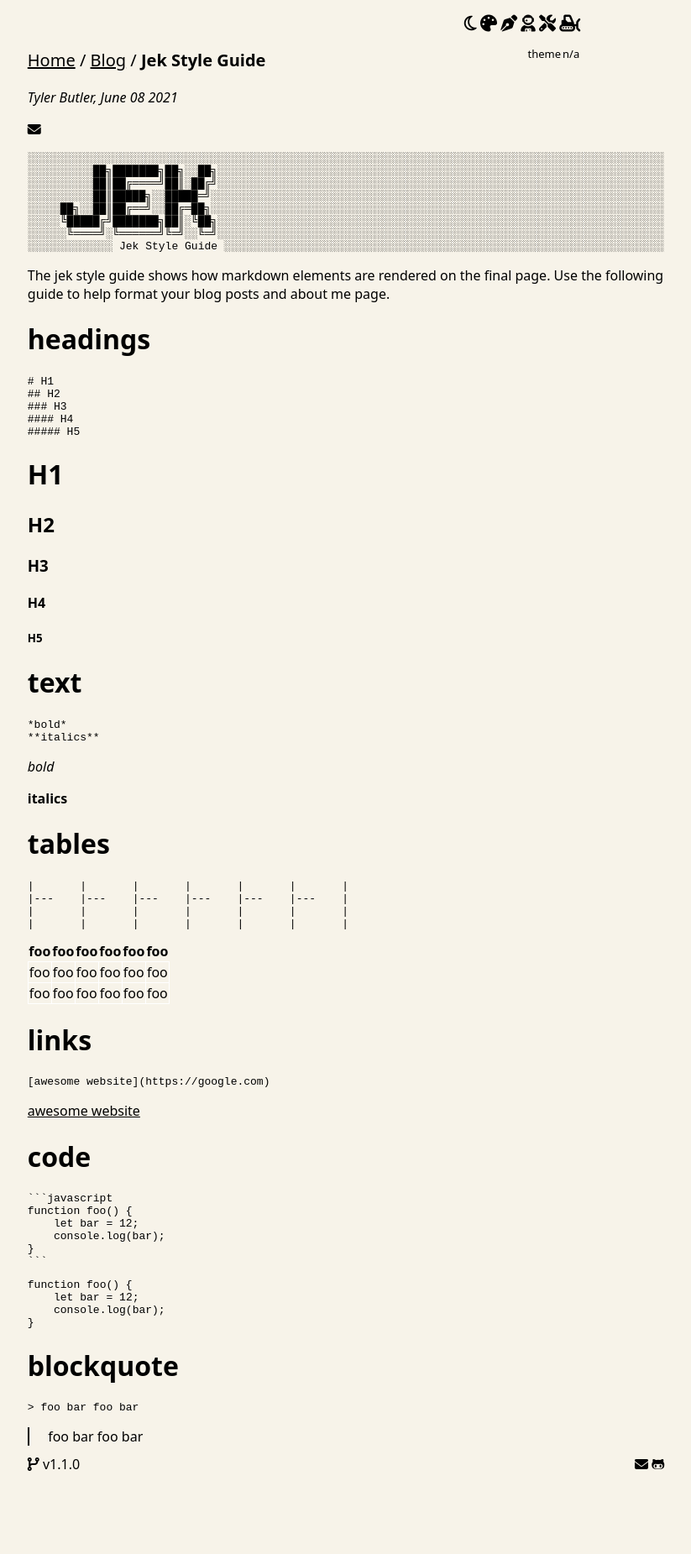
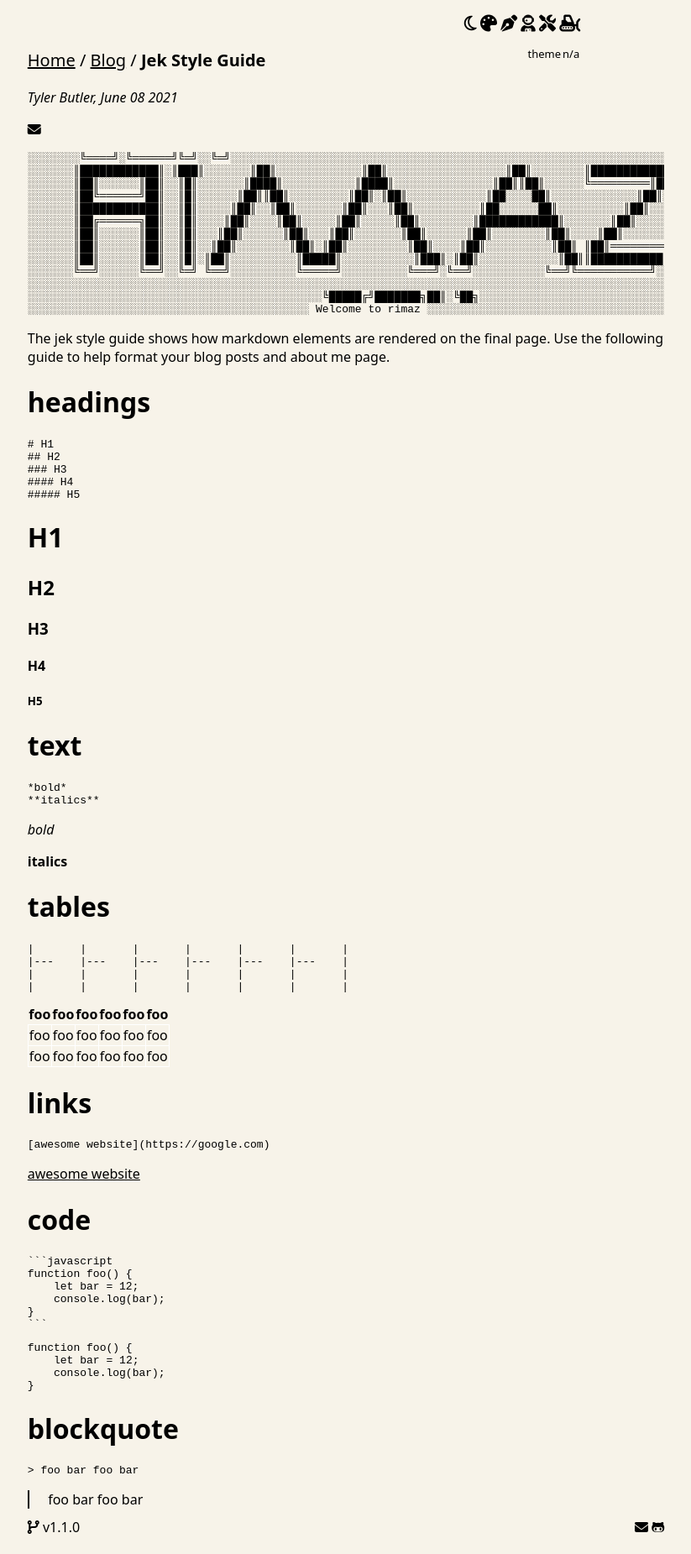
Before and after one commit to rimazmo/rimaz, a Jekyll site: the page built from _posts/2021-06-08-jek-style-guide.md, in a window 1280 px wide. Shown: the whole page at 84% size, without its empty margins (228-1051 px from the left). Built offline with Jekyll 4.4.1, drawn with Linux system fonts in a browser that asks for light colours; nearby versions of some CDN libraries; before the commit the page ends 1776 px from its top, so only the background shows below that.

Commit message:
Update 2021-06-08-jek-style-guide.md

````diff
--- a/_posts/2021-06-08-jek-style-guide.md
+++ b/_posts/2021-06-08-jek-style-guide.md
@@ -7,14 +7,19 @@ author: Tyler Butler
 ---
 
 ```text
-░░░░░░░░░░░░░░░░░░░░░░░░░░░░░░░░░░░░░░░░░░░░░░░░░░░░░░░░░░░░░░░░░░░░░░░░░░░░░░░░░░░░░░░░░░░░░░░░░░░░░░░░░░░░░░░░░░░░░░░░░░░░░░░░░░░░░░░░░░░░░░░░░░░░░░░░░░░░░░░░░░░░░░░░░
-░░░░░░░░░░██╗███████╗██╗░░██╗░░░░░░░░░░░░░░░░░░░░░░░░░░░░░░░░░░░░░░░░░░░░░░░░░░░░░░░░░░░░░░░░░░░░░░░░░░░░░░░░░░░░░░░░░░░░░░░░░░░░░░░░░░░░░░░░░░░░░░░░░░░░░░░░░░░░░░░░░░░░
-░░░░░░░░░░██║██╔════╝██║░██╔╝░░░░░░░░░░░░░░░░░░░░░░░░░░░░░░░░░░░░░░░░░░░░░░░░░░░░░░░░░░░░░░░░░░░░░░░░░░░░░░░░░░░░░░░░░░░░░░░░░░░░░░░░░░░░░░░░░░░░░░░░░░░░░░░░░░░░░░░░░░░░
-░░░░░░░░░░██║█████╗░░█████═╝░░░░░░░░░░░░░░░░░░░░░░░░░░░░░░░░░░░░░░░░░░░░░░░░░░░░░░░░░░░░░░░░░░░░░░░░░░░░░░░░░░░░░░░░░░░░░░░░░░░░░░░░░░░░░░░░░░░░░░░░░░░░░░░░░░░░░░░░░░░░░
-░░░░░██╗░░██║██╔══╝░░██╔═██╗░░░░░░░░░░░░░░░░░░░░░░░░░░░░░░░░░░░░░░░░░░░░░░░░░░░░░░░░░░░░░░░░░░░░░░░░░░░░░░░░░░░░░░░░░░░░░░░░░░░░░░░░░░░░░░░░░░░░░░░░░░░░░░░░░░░░░░░░░░░░░
-░░░░░╚█████╔╝███████╗██║░╚██╗░░░░░░░░░░░░░░░░░░░░░░░░░░░░░░░░░░░░░░░░░░░░░░░░░░░░░░░░░░░░░░░░░░░░░░░░░░░░░░░░░░░░░░░░░░░░░░░░░░░░░░░░░░░░░░░░░░░░░░░░░░░░░░░░░░░░░░░░░░░░
-░░░░░░╚════╝░╚══════╝╚═╝░░╚═╝░░░░░░░░░░░░░░░░░░░░░░░░░░░░░░░░░░░░░░░░░░░░░░░░░░░░░░░░░░░░░░░░░░░░░░░░░░░░░░░░░░░░░░░░░░░░░░░░░░░░░░░░░░░░░░░░░░░░░░░░░░░░░░░░░░░░░░░░░░░░
-░░░░░░░░░░░░░ Jek Style Guide ░░░░░░░░░░░░░░░░░░░░░░░░░░░░░░░░░░░░░░░░░░░░░░░░░░░░░░░░░░░░░░░░░░░░░░░░░░░░░░░░░░░░░░░░░░░░░░░░░░░░░░░░░░░░░░░░░░░░░░░░░░░░░░░░░░░░░░░░░░░
+░░░░░░░░╚════╝░╚══════╝╚═╝░░╚═╝░░░░░░░░░░░░░░░░░░░░░░░░░░░░░░░░░░░░░░░░░░░░░░░░░░░░░░░░░░░░░░░░░░░░░░░░░░░░░░░░░░░░░░░░░░░░░░░░░░░░░░░░░░░░░░░░░░░░░░░░░░░░░░░░░░░░░░░░░░░░░░░░░░░░░░░░░░░░░░░░░░░░░░░░░░░░░░░░░░░░░░░░░░░░░░░░░░░░░░░░░░░░░░░░░░░░░░░░░░░░░░░░░░░░░░░░░░░░░░░░░░░░░░░░░░░░░░░░░░░░░░░░░░░░░░░░░░░░░░░░░░░░░░░░░░░░░░░░░░░░░░░░░░░░░░░░░░░░░░░░░░░░░░░ ░░░░░░░░░░░░░░░░░░░░░░░░░░░░░░░░░░░░░░░░░░░░░░░░░░░░░░░░░░░░░░░░░░░░░░░░░░░░░░░░░░░░░░░░░░░░░░░░░░░░░░░░░░░░░░░░░░░░░░░░░░░░░░░░░░░░░░░░░░░░░░░░░░░░░░░░░░░░░░░░░░░░░░░░░░░░░░░░░░░ ░░░░░░░╔════════════╗ ╔═══╗░░░░░░░╔══╗░░░░░░░░░░░░░╔══╗░░░░░░░░░░░░░░░░░░╔══╗░░░░░░░░╔════════════╗░░░░░░░░░░░░░░░░░░░░░░░░░░░░░░░░░░░░░░░░░░░░░░░░░░░░░░░░░░░░░░░░░░░░░░░░░░░░░░░░
+░░░░░░░║████████████║░║███║░░░░░░░║██║░░░░░░░░░░░░░║██║░░░░░░░░░░░░░░░░░░║██║░░░░░░░░║████████████║░░░░░░░░░░░░░░░░░░░░░░░░░░░░░░░░░░░░░░░░░░░░░░░░░░░░░░░░░░░░░░░░░░░░░░░░░░░░░░░░
+░░░░░░░║██║░░░░░░║██║░░║█║░░░░░░░║████║░░░░░░░░░░░║████║░░░░░░░░░░░░░░░║██║║██║░░░░░░╚═════════║██║░░░░░░░░░░░░░░░░░░░░░░░░░░░░░░░░░░░░░░░░░░░░░░░░░░░░░░░░░░░░░░░░░░░░░░░░░░░░░░░░
+░░░░░░░║██╚══════╝██║░░║█║░░░░░░║██║║██║░░░░░░░░░║██║░║██║░░░░░░░░░░░░║██░░░░██║░░░░░░░░░░░░░║██║░░░░░░░░░░░░░░░░░░░░░░░░░░░░░░░░░░░░░░░░░░░░░░░░░░░░░░░░░░░░░░░░░░░░░░░░░░░░░░░░░░
+░░░░░░░║████████████║░░║█║░░░░░║██║░░║██║░░░░░░░║██║░░░║██║░░░░░░░░░░║██░░░░░░██║░░░░░░░░░░║██║░░░░░░░░░░░░░░░░░░░░░░░░░░░░░░░░░░░░░░░░░░░░░░░░░░░░░░░░░░░░░░░░░░░░░░░░░░░░░░░░░░░░
+░░░░░░░║██╔══════╗██║░░║█║░░░░║██║░░░░║██║░░░░░║██║░░░░░║██║░░░░░░░░║████████████║░░░░░░░║██║░░░░░░░░░░░░░░░░░░░░░░░░░░░░░░░░░░░░░░░░░░░░░░░░░░░░░░░░░░░░░░░░░░░░░░░░░░░░░░░░░░░░░░
+░░░░░░░║██║░░░░░░║██║░░║█║░░░║██║░░░░░░║██║░░░║██║░░░░░░░║██║░░░░░░║██║░░░░░░░░║██║░░░░║██║░░░░░░░░░░░░░░░░░░░░░░░░░░░░░░░░░░░░░░░░░░░░░░░░░░░░░░░░░░░░░░░░░░░░░░░░░░░░░░░░░░░░░░░░
+░░░░░░░║██║░░░░░░║██║░░║█║░░║██║░░░░░░░░║██║░║██║░░░░░░░░░║██║░░░░║██║░░░░░░░░░░║██║ ║██║════════╗░░░░░░░░░░░░░░░░░░░░░░░░░░░░░░░░░░░░░░░░░░░░░░░░░░░░░░░░░░░░░░░░░░░░░░░░░░░░░░░░░
+░░░░░░░║██║░░░░░░║██║░░║█║░║██║░░░░░░░░░░║█████║░░░░░░░░░░░║███║░║██║░░░░░░░░░░░░║██║║███████████║░░░░░░░░░░░░░░░░░░░░░░░░░░░░░░░░░░░░░░░░░░░░░░░░░░░░░░░░░░░░░░░░░░░░░░░░░░░░░░░░░
+░░░░░░░╚══╝░░░░░░╚══╝░░╚═╝ ╚══╝░░░░░░░░░░╚═════╝░░░░░░░░░░╚═══╝░╚══╝░░░░░░░░░░░╚══╝╚═══════════╝░░░░░░░░░░░░░░░░░░░░░░░░░░░░░░░░░░░░░░░░░░░░░░░░░░░░░░░░░░░░░░░░░░░░░░░░░░░░░░░░░░░
+░░░░░░░░░░░░░░░░░░░░░░░░░░░░░░░░░░░░░░░░░░░░░░░░░░░░░░░░░░░░░░░░░░░░░░░░░░░░░░░░░░░░░░░░░░░░░░░░░░░░░░░░░░░░░░░░░░░░░░░░░░░░░░░░░░░░░░░░░░░░░░░░░░░░░░░░░░░░░░░░░░░░░░░░░░░░░░░░░░░ ░░░░░░░░░░░░░░░░░░░░░░░░░░░░░░░░░░░░░░░░░░░░░░░░░░░░░░░░░░░░░░░░░░░░░░░░░░░░░░░░░░░░░░░░░░░░░░░░░░░░░░░░░░░░░░░░░░░░░░░░░░░░░░░░░░░░░░░░░░░░░░░░░░░░░░░░░░░░░░░░░░░░░░░░░░░░░░░░░░░
+░░░░░░░░░░░░░░░░░░░░░░░░░░░░░░░░░░░░░░░░░░░░░╚█████╔╝███████╗██║░╚██╗░░░░░░░░░░░░░░░░░░░░░░░░░░░░░░░░░░░░░░░░░░░░░░░░░░░░░░░░░░░░░░░░░░░░░░░░░░░░░░░░░░░░░░░░░░░░░░░░░░░░░░░░░░░░░░
+░░░░░░░░░░░░░░░░░░░░░░░░░░░░░░░░░░░░░░░░░░░ Welcome to rimaz ░░░░░░░░░░░░░░░░░░░░░░░░░░░░░░░░░░░░░░░░░░░░░░░░░░░░░░░░░░░░░░░░░░░░░░░░░░░░░░░░░░░░░░░░░░░░░░░░░░░░░░░░░░░░░░░░░░░░░░  ░░░░░░░░░░░░░░░░░░░░░░░░░░░░░░░░░░░░░░░░░░░░░░░░░░░░░░░░░░░░░░░░░░░░░░░░░░░░░░░░░░░░░░░░░░░░░░░░░░░░░░░░░░░░░░░░░░░░░░░░░░░░░░░░░░░░░░░░░░░░░░░░░░░░░░░░░░░░░░░░░░░░░░░░░░░░░░░░░░░
 ```
 
 The jek style guide shows how markdown elements are rendered on the final page. Use the following guide to help format your blog posts and about me page.
````
